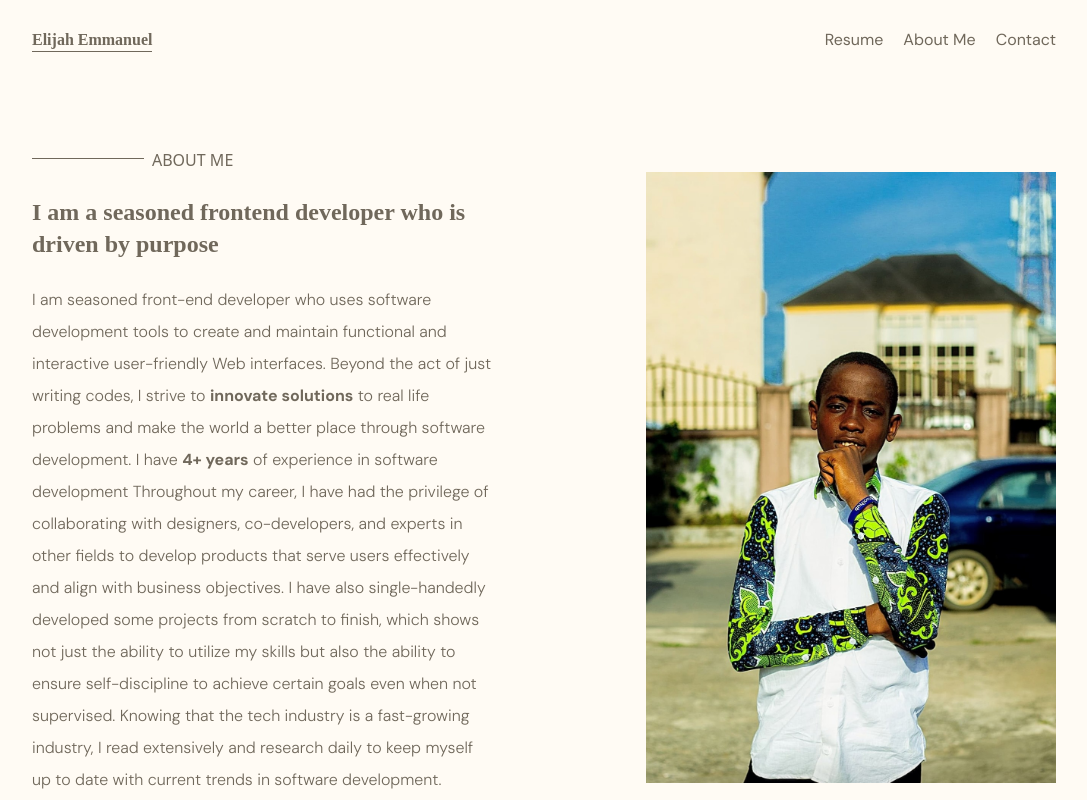
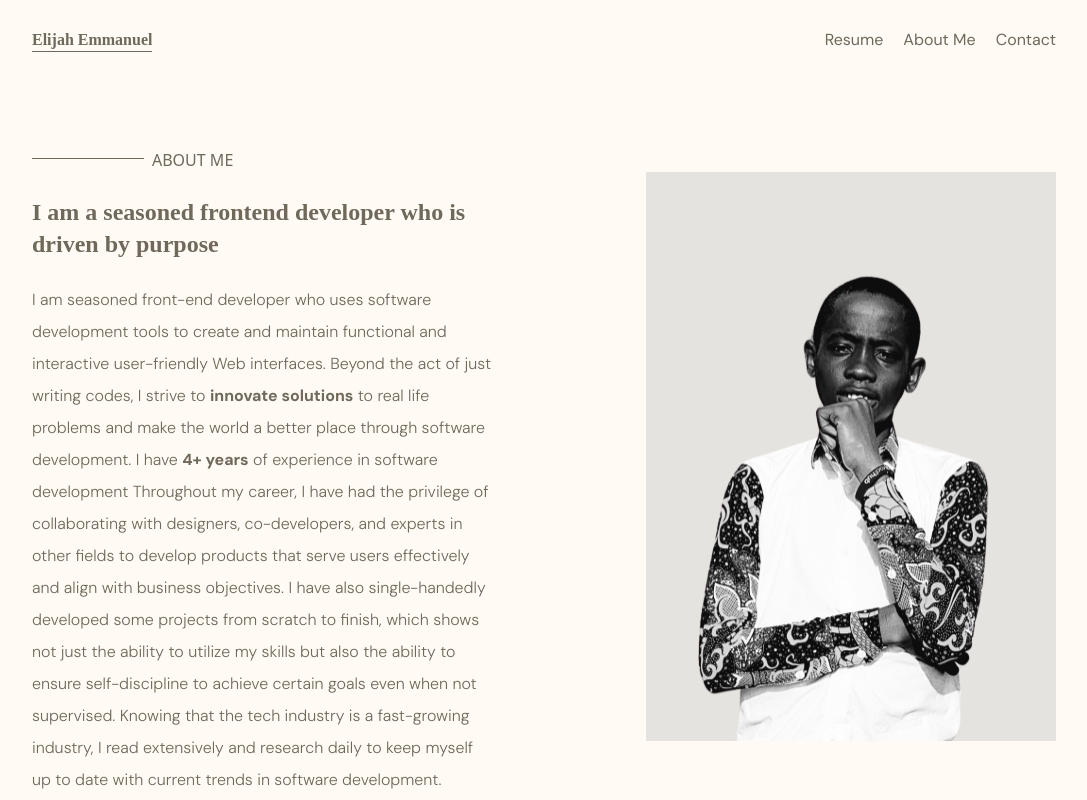
Before and after one commit to ImmanuelJNR/portfolio, a React (Vite) app: page /#/about in a window 1280 px wide. Shown: the top 800 px of the page, without its empty margins (96-1183 px from the left). Built offline with nearby package versions, Linux system fonts and the light colour scheme; a web font is replaced by a local one.

Commit message:
code improvement

```diff
--- a/src/component/About.tsx
+++ b/src/component/About.tsx
@@ -2,7 +2,6 @@ import { FC } from "react"
 import Navbar from "./UI/navbar"
 import { Footer } from "./UI/footer"
 import ProfileImage from '.././assets/Frame 1.svg'
-import ProfileImage2 from '.././assets/Screenshot_20240720_224623_Photos.jpg'
 
 
 const Aboutme: FC = () => {
@@ -43,7 +42,7 @@ const Aboutme: FC = () => {
 
 
                     <div className="w-full md:w-[40%]">
-                        <img src={ProfileImage2} className="w-full" alt="" />
+                        <img src={ProfileImage} className="w-full" alt="" />
                     </div>
                 </div>
             </div>
```
